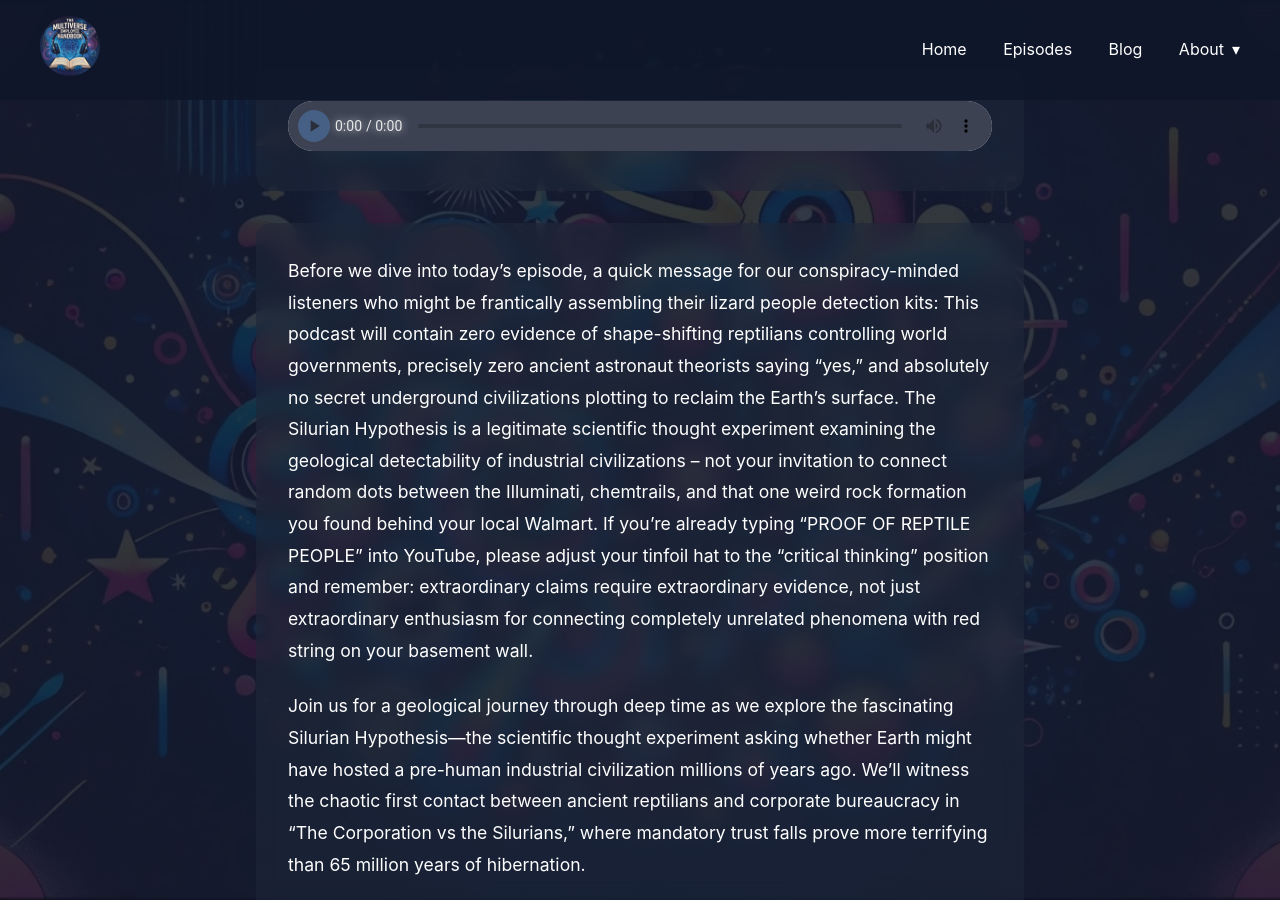
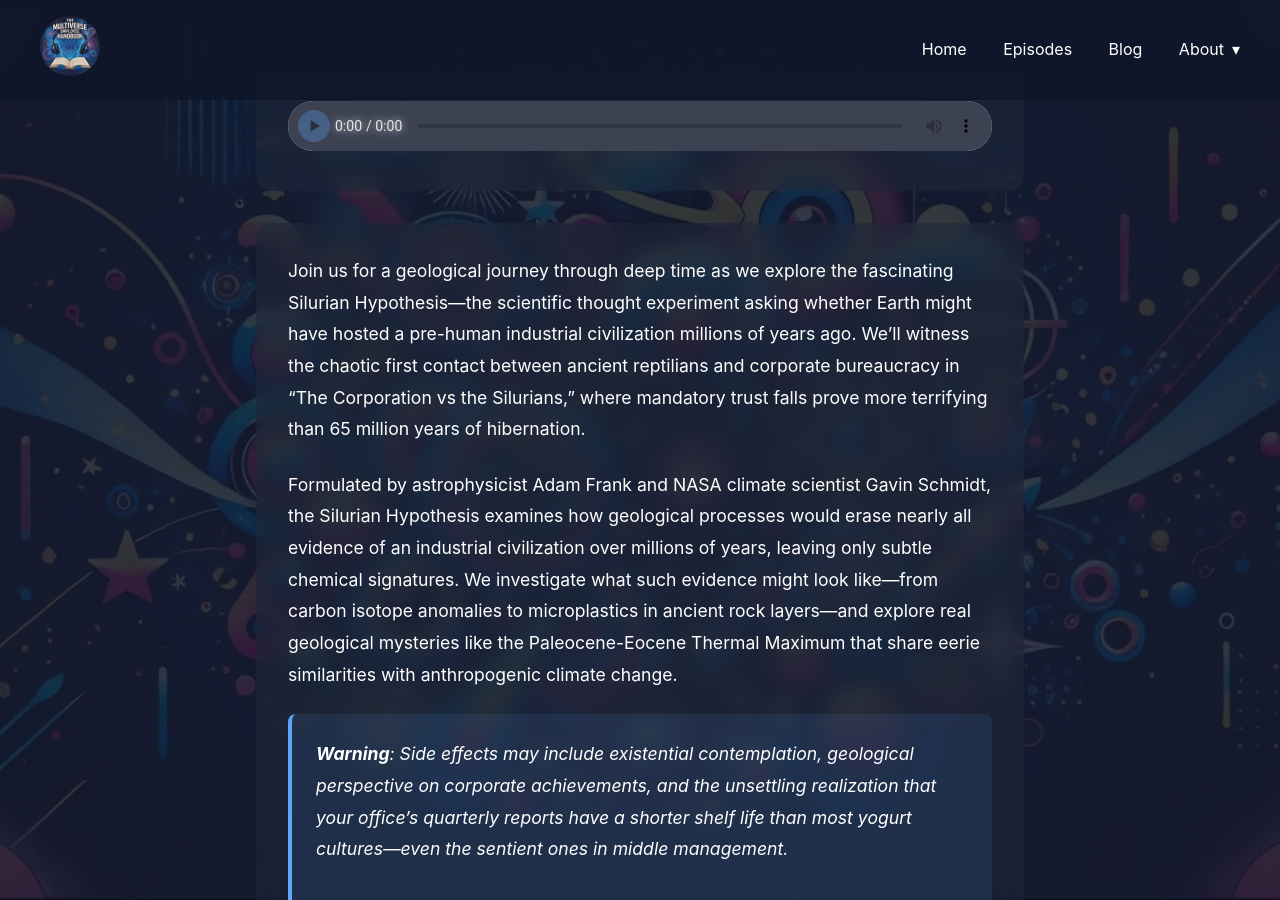
Before and after one commit to forward6/tmeh, a Jekyll site: the page built from _episodes/2025-04-15-silurian-hypothesis.md, in a window 1280 px wide and 900 px high, scrolled down 558 px. Built offline with Jekyll 4.4.1, drawn with Linux system fonts in a browser that asks for light colours.

Commit message:
Small update

```diff
--- a/_episodes/2025-04-15-silurian-hypothesis.md
+++ b/_episodes/2025-04-15-silurian-hypothesis.md
@@ -14,8 +14,6 @@ duration: "PT36M20S"
 description: >
   Explore the Silurian Hypothesis, a serious scientific thought experiment questioning whether an industrial civilization might have existed millions of years before humans—and if so, how would we know? Also featuring corporate reptilians, yogurt-based management, and a familiar doctor with a blue box.
 ---
-
-Before we dive into today's episode, a quick message for our conspiracy-minded listeners who might be frantically assembling their lizard people detection kits: This podcast will contain zero evidence of shape-shifting reptilians controlling world governments, precisely zero ancient astronaut theorists saying "yes," and absolutely no secret underground civilizations plotting to reclaim the Earth's surface. The Silurian Hypothesis is a legitimate scientific thought experiment examining the geological detectability of industrial civilizations – not your invitation to connect random dots between the Illuminati, chemtrails, and that one weird rock formation you found behind your local Walmart. If you're already typing "PROOF OF REPTILE PEOPLE" into YouTube, please adjust your tinfoil hat to the "critical thinking" position and remember: extraordinary claims require extraordinary evidence, not just extraordinary enthusiasm for connecting completely unrelated phenomena with red string on your basement wall.
 
 Join us for a geological journey through deep time as we explore the fascinating Silurian Hypothesis—the scientific thought experiment asking whether Earth might have hosted a pre-human industrial civilization millions of years ago. We'll witness the chaotic first contact between ancient reptilians and corporate bureaucracy in "The Corporation vs the Silurians," where mandatory trust falls prove more terrifying than 65 million years of hibernation.
 
```
